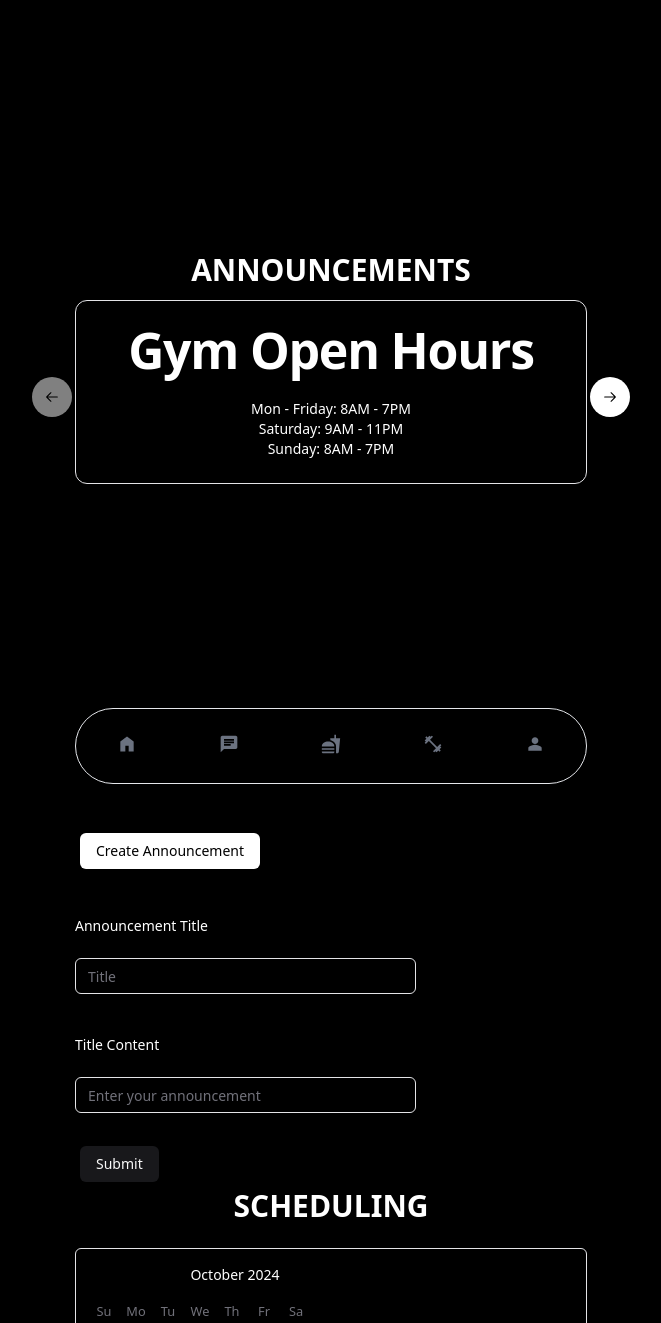
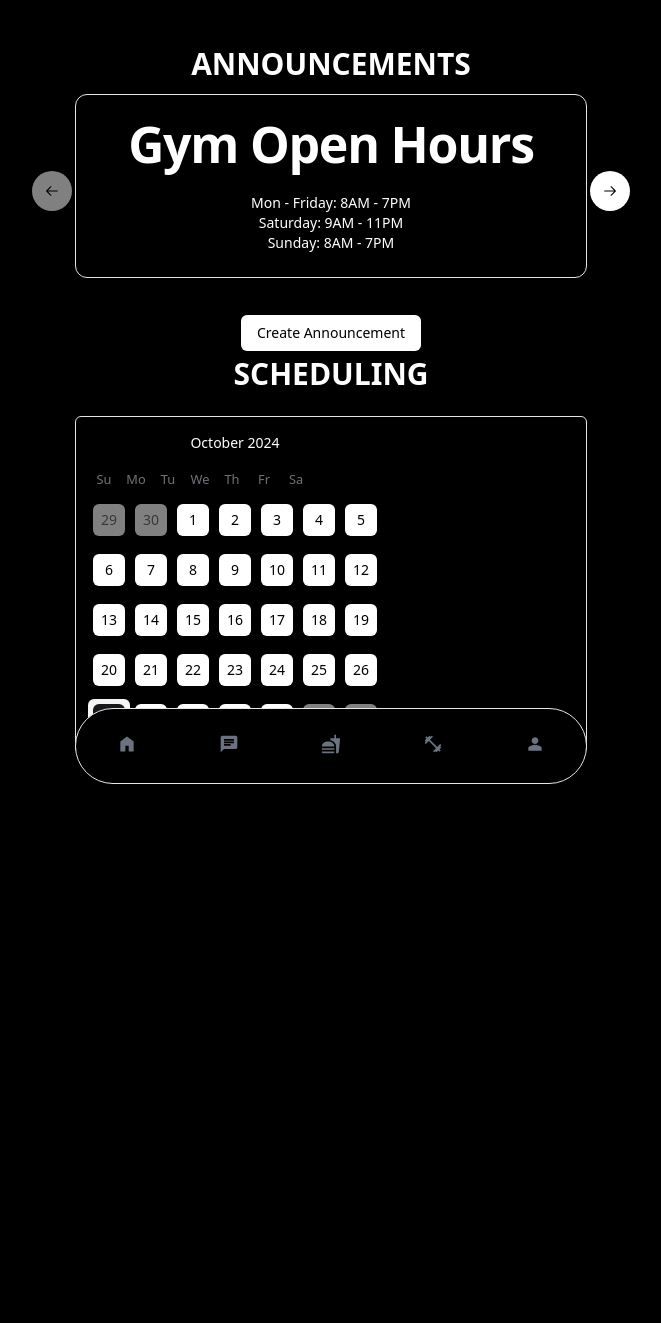
Before and after one commit to tylermong/The-Pack, a Next.js app in the folder the-pack/: page /home in a window 1280 px wide. Shown: the top 1323 px of the page, without its empty margins (309-970 px from the left). After the commit the page ends 800 px from the top, so only its background shows below. Built offline with nearby package versions, Linux system fonts and the light colour scheme.

Commit message:
Added announcement form functioanlity

```diff
--- a/the-pack/src/app/home/page.tsx
+++ b/the-pack/src/app/home/page.tsx
@@ -10,11 +10,11 @@ import HomeCalendar from "@/components/home/HomeCalendar";
 export default function Home()
 {
     return(
-        <div>
+        <main>
             <FloatingNav/>
             <Carousel/>
             <AnnouncementForm/>
             <HomeCalendar/>
-        </div>
+        </main>
     )
 }
--- a/the-pack/src/components/forms/AnnouncementForm.tsx
+++ b/the-pack/src/components/forms/AnnouncementForm.tsx
@@ -1,74 +1,81 @@
-"use client"
-import React from 'react';
-import { Button } from "@/components/ui/button"
-import { z } from "zod"
-import { zodResolver } from "@hookform/resolvers/zod"
-import { useForm } from "react-hook-form"
+"use client";
+import React, { useState } from 'react';
+import { Button } from "@/components/ui/button";
+import { z } from "zod";
+import { zodResolver } from "@hookform/resolvers/zod";
+import { useForm } from "react-hook-form";
 import {
   Form,
   FormControl,
-  FormDescription,
   FormField,
   FormItem,
   FormLabel,
   FormMessage,
-} from "@/components/ui/form"
+} from "@/components/ui/form";
 import {
   Card,
   CardContent,
   CardHeader,
   CardTitle,
-  } from "@/components/ui/card"
-import { Input } from "@/components/ui/input"
-import {
-    CarouselContent,
-    CarouselItem,
-} from "@/components/ui/carousel"
+} from "@/components/ui/card";
+import { Input } from "@/components/ui/input";
 
-
-const AnnouncementForm = () =>{
+const AnnouncementForm = () => {
+  const [isFormVisible, setFormVisible] = useState(false);
 
   const FormSchema = z.object({
-        username: z.string().min(2).max(50),
-      })
+    title: z.string().min(2).max(50),
+    content: z.string().min(2),
+  });
 
   const form = useForm<z.infer<typeof FormSchema>>({
     resolver: zodResolver(FormSchema),
     defaultValues: {
-          username: "",
+      title: "",
+      content: "",
     },
-      })
+  });
 
   function onSubmit(data: z.infer<typeof FormSchema>) {
-
+    // Handle form submission
+    console.log(data);
+    setFormVisible(false); // Hide form after submission
   }
 
-
-    return(
-        <div>
+  return (
+    <div className='flex justify-center'>
       <Button
-            variant = "outline"
+        variant="outline"
+        onClick={() => setFormVisible((prev) => !prev)} // Toggle visibility
       >
-                Create Announcement
+        {isFormVisible ? 'Hide Form' : 'Create Announcement'}
       </Button>
 
+      {isFormVisible && (
         <Form {...form}>
           <form onSubmit={form.handleSubmit(onSubmit)} className="w-2/3 space-y-6">
             <FormField
               control={form.control}
-                    name="username"
+              name="title"
               render={({ field }) => (
                 <FormItem>
                   <FormLabel>Announcement Title</FormLabel>
                   <FormControl>
                     <Input placeholder="Title" {...field} />
                   </FormControl>
-
+                  <FormMessage />
+                </FormItem>
+              )}
+            />
+            <FormField
+              control={form.control}
+              name="content"
+              render={({ field }) => (
+                <FormItem>
                   <FormLabel>Title Content</FormLabel>
                   <FormControl>
                     <Input placeholder="Enter your announcement" {...field} />
                   </FormControl>
-
                   <FormMessage />
                 </FormItem>
               )}
@@ -76,10 +83,9 @@ const AnnouncementForm = () =>{
             <Button type="submit">Submit</Button>
           </form>
         </Form>
+      )}
     </div>
   );
 };
 
-
-
 export default AnnouncementForm;
--- a/the-pack/src/components/home/Carousel.tsx
+++ b/the-pack/src/components/home/Carousel.tsx
@@ -17,14 +17,14 @@ import { type CarouselApi } from "@/components/ui/carousel"
 const AnnouncementCarousel = () =>{
     return(
         <div>
-            <div className="flex flex-col justify-center bg-black md:h-screen">
+            <div className="flex flex-col justify-center bg-black">
 
                 <div className="Announcements">
                     <div className="mb-3">
                         <h3 className="text-white md:text-3xl text-2xl font-extrabold text-center max-md:text-center">ANNOUNCEMENTS</h3>
                     </div>
 
-                    <div className='Carousel mb-16'>
+                    <div className='Carousel mb-8'>
                     <Carousel orientation='horizontal' className = 'max-w-lg border-solid border-gray-5'>
 
                         <CarouselContent>
```
Lines whose indentation alone changed are shown as unchanged.
